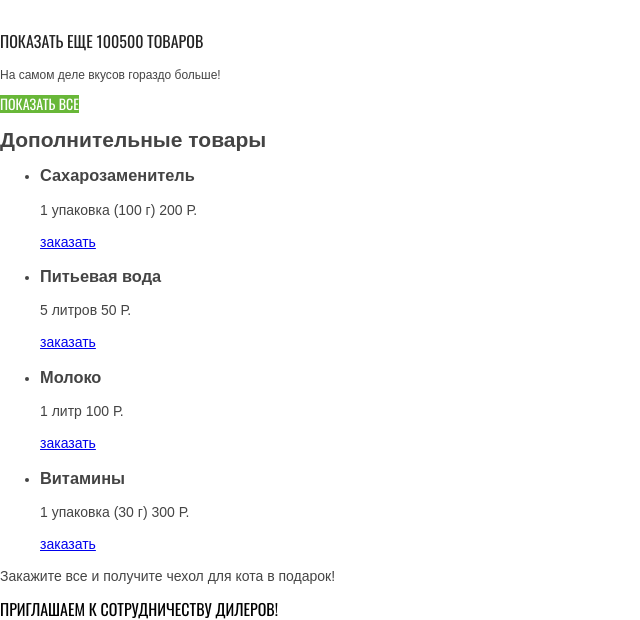
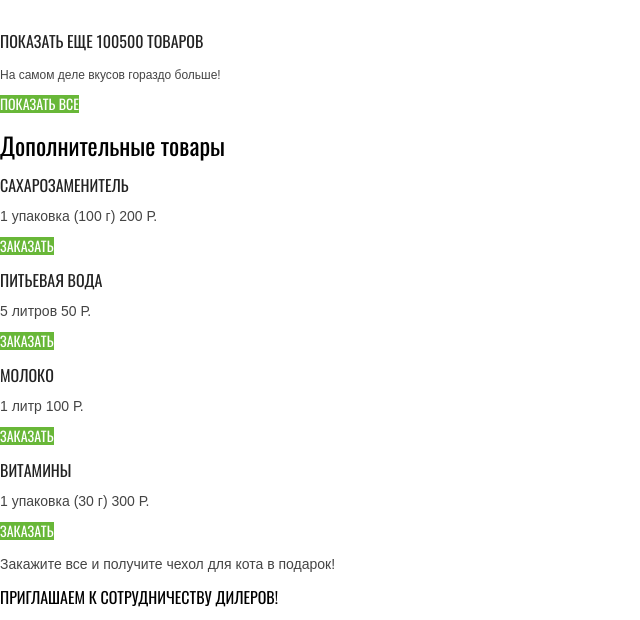
Before and after one commit to goryanych/317105-cat-energy-24, a website: page source/catalog.html in a window 1280 px wide. Shown: the part 1720-2340 px from the top of the page, without its empty margins (0-640 px from the left). Drawn offline with nearby package versions, Linux system fonts and the light colour scheme; files that its build step writes are made by us from their sources.

Commit message:
feat: add extra-food block style

```diff
--- a/source/catalog.html
+++ b/source/catalog.html
@@ -226,39 +226,39 @@
 
     <!-- product-extra -->
     <section class="product-extra">
-      <h2 class="heading-lvl-2">Дополнительные товары</h2>
+      <h2 class="product-extra__title">Дополнительные товары</h2>
       <ul class="product-extra__list extra-food">
         <li class="extra-food__item">
-          <h3 class="extra-food__title heading-lvl-3">Сахарозаменитель</h3>
+          <h3 class="extra-food__title">Сахарозаменитель</h3>
           <p class="extra-food__info">
             <span>1 упаковка (100 г)</span>
             <span>200 Р.</span>
           </p>
-          <a class="extra-food__button" href="#">заказать</a>
+          <a class="extra-food__button button" href="#">заказать</a>
         </li>
         <li class="extra-food__item">
-          <h3 class="extra-food__title heading-lvl-3">Питьевая вода</h3>
+          <h3 class="extra-food__title">Питьевая вода</h3>
           <p class="extra-food__info">
             <span>5 литров</span>
             <span>50 Р.</span>
           </p>
-          <a class="extra-food__button" href="#">заказать</a>
+          <a class="extra-food__button button" href="#">заказать</a>
         </li>
         <li class="extra-food__item">
-          <h3 class="extra-food__title heading-lvl-3">Молоко</h3>
+          <h3 class="extra-food__title">Молоко</h3>
           <p class="extra-food__info">
             <span>1 литр</span>
             <span>100 Р.</span>
           </p>
-          <a class="extra-food__button" href="#">заказать</a>
+          <a class="extra-food__button button" href="#">заказать</a>
         </li>
         <li class="extra-food__item">
-          <h3 class="extra-food__title heading-lvl-3">Витамины</h3>
+          <h3 class="extra-food__title">Витамины</h3>
           <p class="extra-food__info">
             <span>1 упаковка (30 г)</span>
             <span>300 Р.</span>
           </p>
-          <a class="extra-food__button" href="#">заказать</a>
+          <a class="extra-food__button button" href="#">заказать</a>
         </li>
       </ul>
     </section>
--- /dev/null
+++ b/source/sass/components/_extra-food.scss
@@ -0,0 +1,20 @@
+.extra-food {
+  margin-top: 0;
+  margin-bottom: 0;
+  padding-left: 0;
+
+  list-style-type: none;
+}
+
+.extra-food__title {
+  @include heading($font-primary, 16px, 16px, normal);
+
+  color: $special-dark-grey-2;
+  text-transform: uppercase;
+}
+
+.extra-food__info {
+  font-size: 14px;
+  line-height: 14px;
+  color: $special-dark-grey;
+}
--- /dev/null
+++ b/source/sass/components/_product-extra.scss
@@ -0,0 +1,3 @@
+.product-extra__title {
+  @include heading($font-primary, 24px, 24px, normal);
+}
--- a/source/sass/style.scss
+++ b/source/sass/style.scss
@@ -22,3 +22,5 @@
 // &-catalog
 @import "./components/product-card";
 @import "./components/card-list";
+@import "./components/product-extra";
+@import "./components/extra-food";
```
